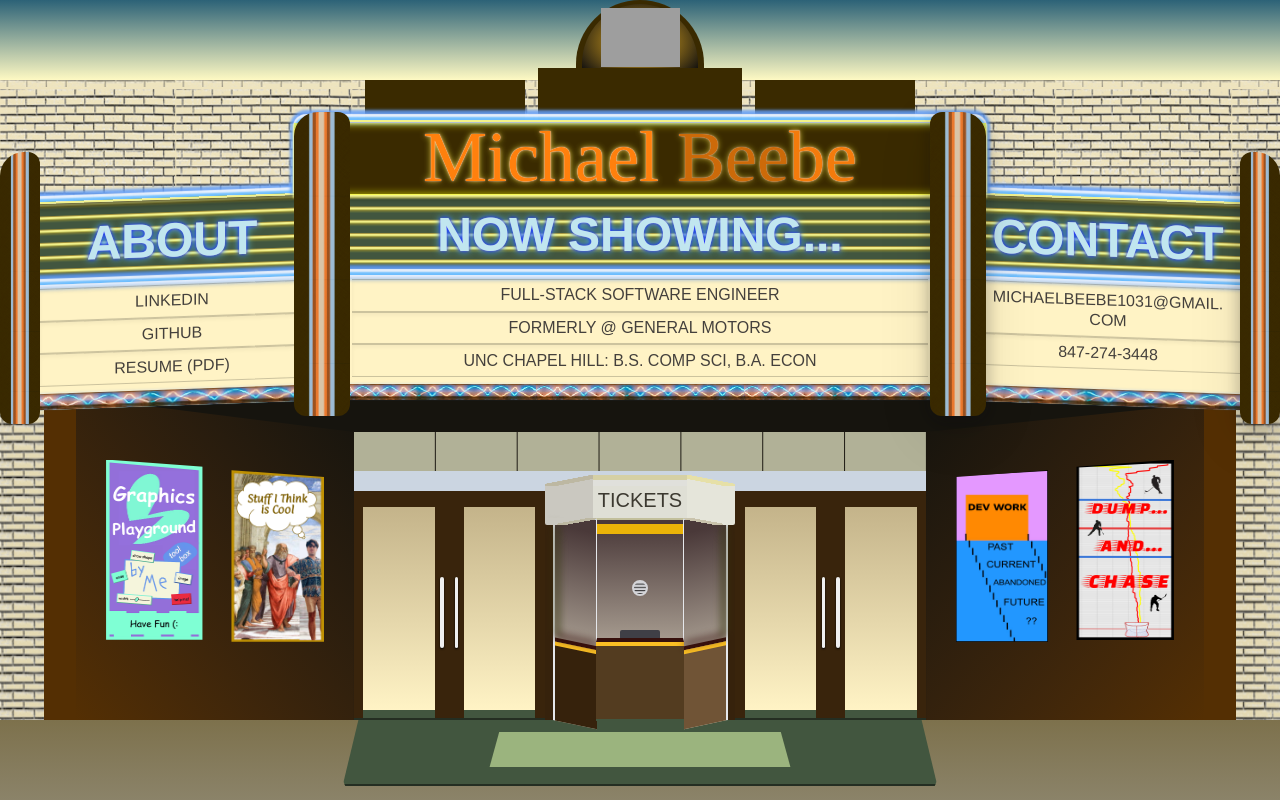
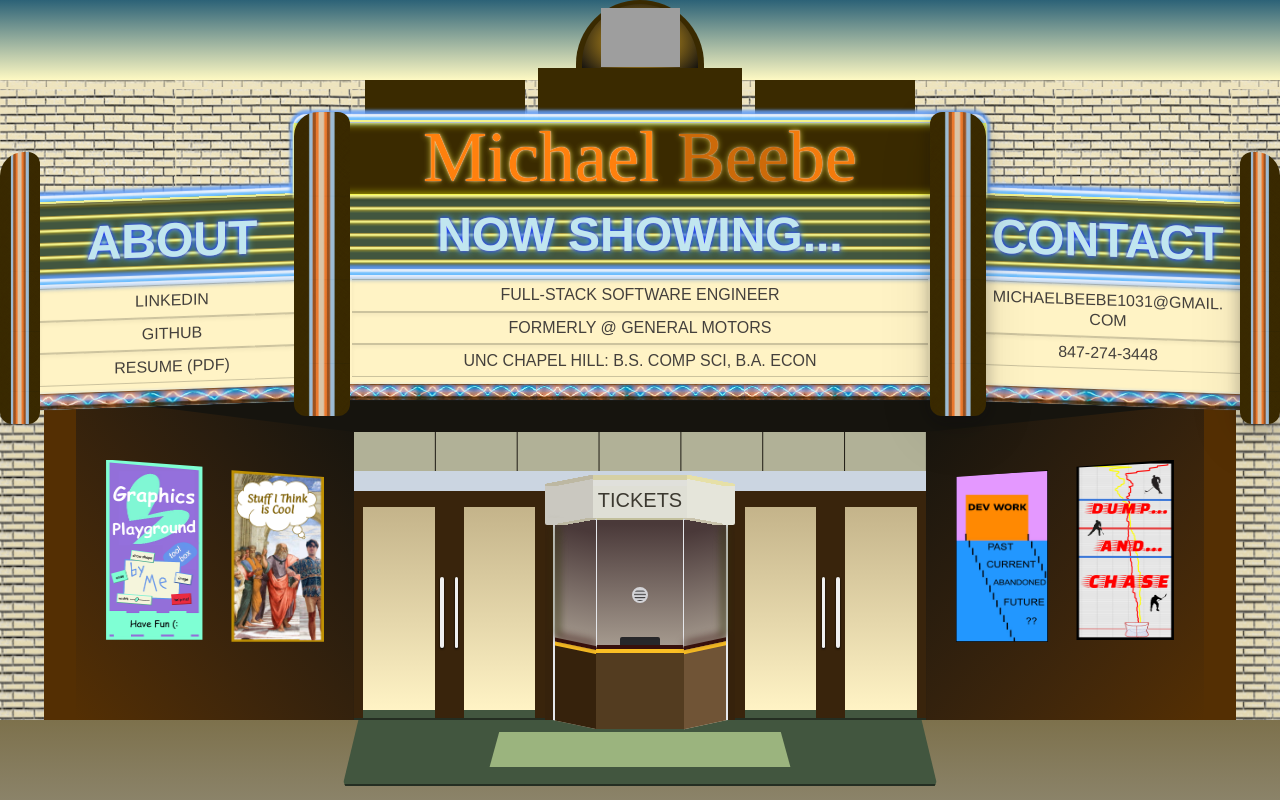
Before and after one commit to mpb9/me-prof, a React (Create React App) app: page / in a window 1280 px wide. Built offline with nearby package versions, Linux system fonts and the light colour scheme; grey boxes are pictures that could not be loaded; a web font is replaced by a local one; what @nauverse/tailwind-dot-grid-backgrounds, tailwindcss-border-image would draw is missing.

Commit message:
updated box office

```diff
--- a/src/components/theater/TheaterDoor.js
+++ b/src/components/theater/TheaterDoor.js
@@ -5,33 +5,21 @@ export default function TheaterDoor() {
     <div className='flex h-full w-1/3 border-t-[0.75rem] border-t-slate-300'>
       {/* LEFT DOOR */}
       <div className='bg-base-200 flex h-full w-1/2 border-b-2 border-t-4 border-[#242e22] border-t-slate-300'>
-        <div className='h-full w-[10%] bg-[#39240C]'></div>
-        <div className='h-full w-[75%] bg-gradient-to-b from-[#dcd0a7d2] to-primary border-b-8 border-b-secondary border-t-[1rem] border-t-[#39240C]'></div>
+        <div className='h-full w-[10%] bg-[#39240C]' />
+        <div className='h-full w-[75%] bg-gradient-to-b from-[#dcd0a7d2] to-primary border-b-8 border-b-secondary border-t-[1rem] border-t-[#39240C]' />
         <div className='flex h-full w-[15%] items-center justify-center bg-[#39240C] pt-4'>
-          <div className='h-1/3 w-1/4 rounded-sm bg-[#f0f0f0] shadow-sm shadow-black'></div>
+          <div className='h-1/3 w-1/4 rounded-sm bg-[#f0f0f0] shadow-sm shadow-black' />
         </div>
       </div>
 
       {/* RIGHT DOOR */}
       <div className='bg-base-200 flex h-full w-1/2 border-b-2 border-t-4 border-[#242e22] border-t-slate-300'>
         <div className='flex h-full w-[15%] items-center justify-center bg-[#39240C] pt-4'>
-          <div className='h-1/3 w-1/4 rounded-sm bg-[#f0f0f0] shadow-sm shadow-black'></div>
+          <div className='h-1/3 w-1/4 rounded-sm bg-[#f0f0f0] shadow-sm shadow-black' />
         </div>
-        <div className='h-full w-[75%] bg-gradient-to-b from-[#dcd0a7d2] to-primary border-b-8 border-b-secondary border-t-[1rem] border-t-[#39240C]'></div>
-        <div className='h-full w-[10%] bg-[#39240C]'></div>
+        <div className='h-full w-[75%] bg-gradient-to-b from-[#dcd0a7d2] to-primary border-b-8 border-b-secondary border-t-[1rem] border-t-[#39240C]' />
+        <div className='h-full w-[10%] bg-[#39240C]' />
       </div>
-      {/* <div className='bg-base-200 flex h-full w-1/2 flex-col border-b-2 border-[#242e22]'>
-        <div className='to-primary border-x-6 h-1/2 w-full border-b-2 border-t-[1.5rem] border-[#39240C] bg-gradient-to-b from-[#dcd0a7d2]'></div>
-
-        <div className='border-x-6 flex h-[12px] w-full border-x-[#39240C] bg-zinc-200'>
-          <div className='ml-[20%] h-full w-[4%] bg-[#39240C]'></div>
-          <div className='ml-[6%] h-full w-[4%] bg-[#39240C]'></div>
-        </div>
-
-        <div
-          className='bg-primary border-b-secondary border-6 h-[46%] w-full border-b-[10px] border-t-2 border-[#39240C]'
-          style={{ height: 'calc(50% - 12px)' }}></div>
-      </div> */}
     </div>
   );
 }
--- a/src/components/theater/TheaterEntrance.js
+++ b/src/components/theater/TheaterEntrance.js
@@ -26,8 +26,7 @@ export default function TheaterEntrance() {
         {/* Entrance */}
         <div className='inline-flex h-full w-[48%] items-end'>
           <div className='bg-grid-2-s-1-[#A5B4FC44] flex h-[90%] w-full flex-col'>
-            <div className='lined-bg h-[15%] w-full border-x-[0rem] border-b-[0.25rem] border-t-[0rem] border-slate-300'></div>
-
+            <div className='lined-bg h-[15%] w-full border-x-[0rem] border-b-[0.25rem] border-t-[0rem] border-slate-300' />
             <div className='flex h-[85%] w-full items-center justify-center border-x-[0rem] border-t-[0rem] border-[#251C0E]'>
               <TheaterDoor />
               <BoxOffice />
--- a/src/components/theater/box-office/BoxOffice.js
+++ b/src/components/theater/box-office/BoxOffice.js
@@ -30,17 +30,15 @@ export default function BoxOffice() {
         {/* middle */}
         <div
           className='z-10 flex w-1/2 translate-y-1 flex-col justify-center bg-gradient-to-b from-[#4a3939] to-[#e5deca]'
-          style={{ height: 'calc(100% + 1px)' }}
+          style={{ height: 'calc(100% + 11px)' }}
           id='ticket-exchange'>
           {/* top */}
-          <div
-            className='w-full border-x-[1px] border-[#e5e7eb] bg-yellow-500'
-            style={{ height: 'calc(5% - 0px)' }}></div>
+          <div className='w-full border-x-[1px] border-[#e5e7eb]' style={{ height: 'calc(7% - 0px)' }}></div>
           {/* middle */}
           <div className='h-[55%] w-full border-x-[1px] border-b-4 border-[#e5e7eb] border-b-[#36100c] pb-0'>
             <div className='flex h-full w-full flex-col items-center justify-end border-b-0 border-b-[#bebebe]'>
               <div className='lined-h-bg mb-[40%] h-4 w-4 rounded-full border-[2px] border-[#d4d4d8] bg-repeat'></div>
-              <div className='h-2 w-10 rounded-t-sm bg-zinc-700'></div>
+              <div className='h-2 w-10 rounded-t-sm bg-zinc-800'></div>
             </div>
           </div>
           {/* bottom */}
```
